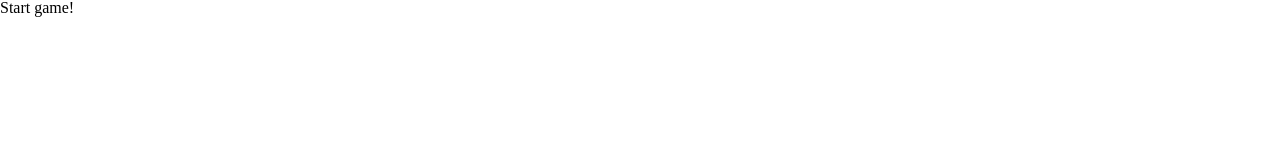
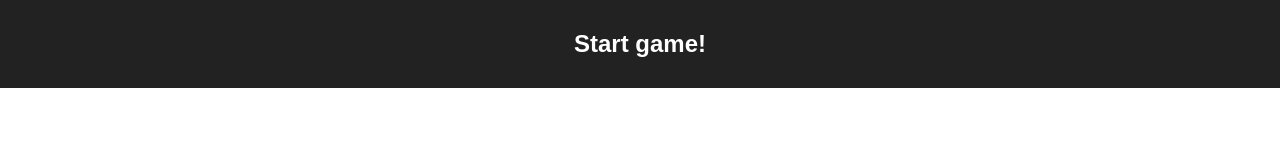
Before and after one commit to tinawebdev/need-for-js, a plain HTML site: page index.html in a window 1280 px wide. Drawn offline with Linux system fonts and the light colour scheme.

Commit message:
fix: change start button

```diff
--- a/style.css
+++ b/style.css
@@ -77,3 +77,19 @@ table {
   background-color: #fff;
   left: 145px;
 }
+
+.start {
+  position: absolute;
+  left: 0;
+  top: 0;
+  width: 100%;
+  margin: 0;
+  padding: 2rem 0;
+  text-align: center;
+  z-index: 200;
+  color: #fff;
+  font-size: 1.5rem;
+  background-color: #222;
+  font-family: sans-serif;
+  font-weight: 700;
+}
```
